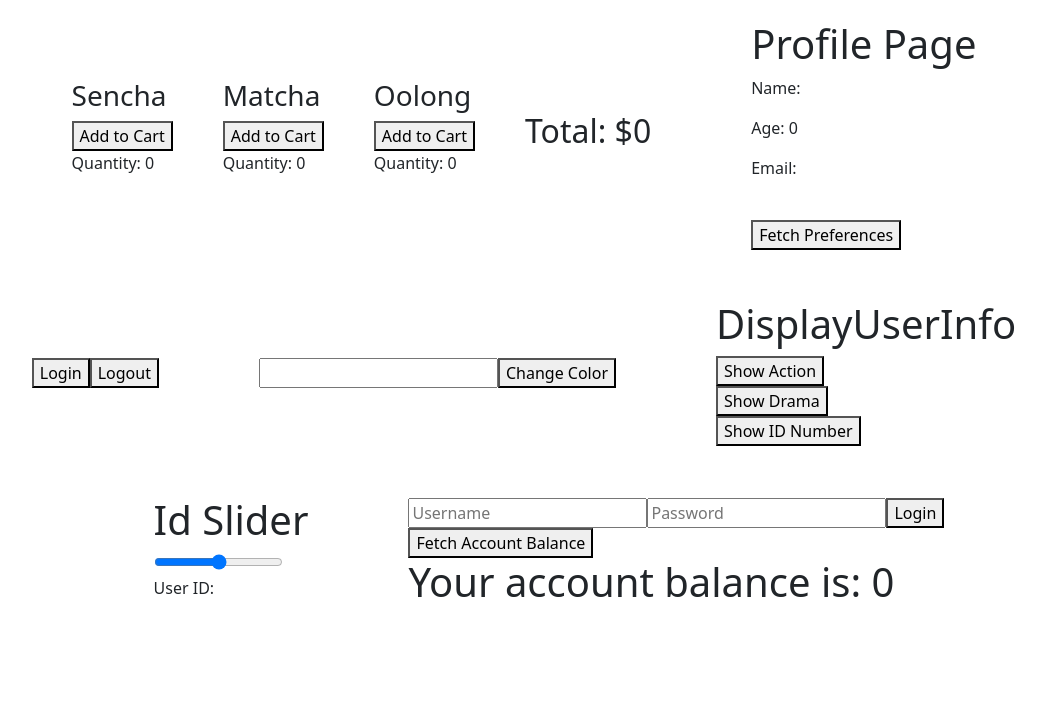
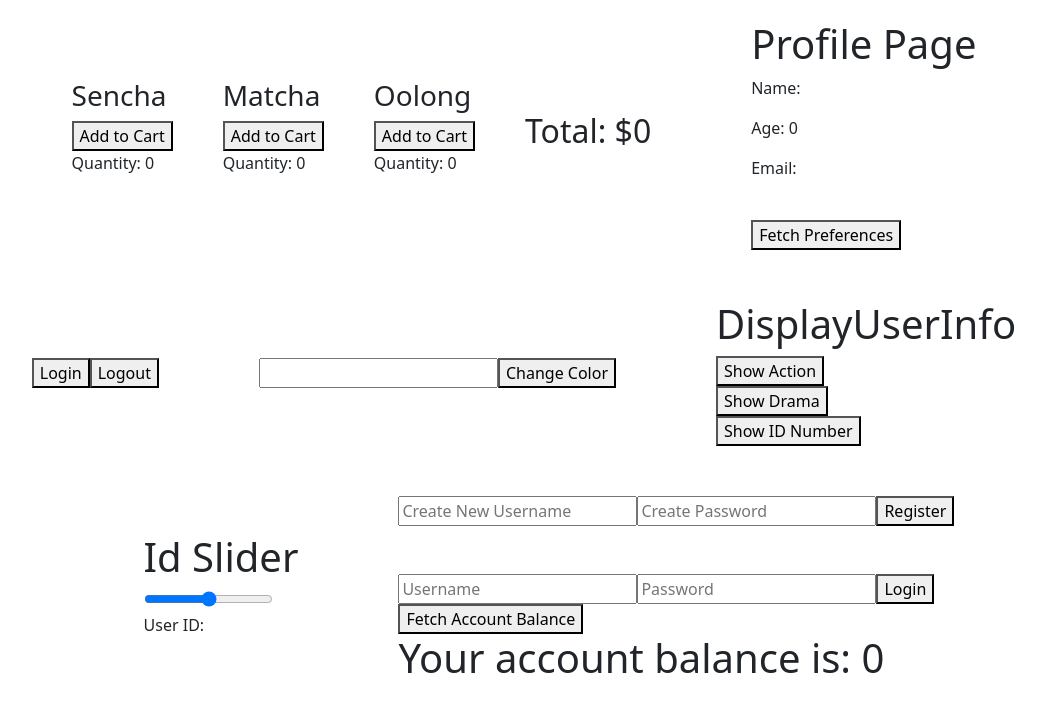
Before and after one commit to RamiLorca/game-project, a React (Vite) app: page / in a window 1280 px wide. Shown: the top 712 px of the page, without its empty margins (91-1136 px from the left). Built offline with nearby package versions, Linux system fonts and the light colour scheme.

Commit message:
added registration section and fixed id variables in slice file

```diff
--- a/src/components/AccountBalance.component.tsx
+++ b/src/components/AccountBalance.component.tsx
@@ -1,6 +1,7 @@
 import {
   fetchAccountBalance,
   fetchLoginDetails,
+  register,
 } from "../utilities/accountUtils";
 import { useSelector, useDispatch } from "react-redux";
 import type { RootState } from "../store";
@@ -8,7 +9,7 @@ import {
   setAccountBalance,
   setActivated,
   setAuthorities,
-  setId,
+  setAccountId,
   setToken,
 } from "../features/account";
 import { useState } from "react";
@@ -19,6 +20,9 @@ const AccountBalance = () => {
 
   const [username, setUsername] = useState("");
   const [password, setPassword] = useState("");
+
+  const [newUsername, setNewUsername] = useState("");
+  const [newPassword, setNewPassword] = useState("");
 
   const dispatch = useDispatch();
 
@@ -37,15 +41,30 @@ const AccountBalance = () => {
     }
   };
 
+  const handleRegister = async (e: React.FormEvent) => {
+    e.preventDefault();
+
+    try {
+      const response = await register(newUsername, newPassword);
+      console.log(response);
+      console.log("Account Balance: registered as " + newUsername);
+
+      setNewUsername("");
+      setNewPassword("");
+    } catch (error) {
+      console.error(error);
+    }
+  };
+
   const handleLogin = async (e: React.FormEvent) => {
     e.preventDefault();
 
     try {
       const response = await fetchLoginDetails(username, password);
 
-      dispatch(setId(response.user.password));
-      dispatch(setActivated(response.user.activated));
-      dispatch(setAuthorities(response.user.authorities.name));
+      dispatch(setAccountId(response.account.account_id));
+      dispatch(setActivated(response.account.activated));
+      dispatch(setAuthorities(response.account.authorities.name));
       dispatch(setToken(response.token));
 
       setUsername("");
@@ -59,6 +78,27 @@ const AccountBalance = () => {
 
   return (
     <div>
+      <form onSubmit={handleRegister}>
+        <input
+          type="text"
+          placeholder="Create New Username"
+          value={newUsername}
+          onChange={(e) => setNewUsername(e.target.value)}
+        />
+
+        <input
+          type="text"
+          placeholder="Create Password"
+          value={newPassword}
+          onChange={(e) => setNewPassword(e.target.value)}
+        />
+
+        <button type="submit">Register</button>
+      </form>
+
+      <br />
+      <br />
+
       <form onSubmit={handleLogin}>
         <input
           type="text"
@@ -68,7 +108,7 @@ const AccountBalance = () => {
         />
 
         <input
-          type="text"
+          type="password"
           placeholder="Password"
           value={password}
           onChange={(e) => setPassword(e.target.value)}
@@ -78,11 +118,7 @@ const AccountBalance = () => {
       </form>
 
       <button onClick={handleFetchAccountBalance}>Fetch Account Balance</button>
-      {/* {account.balance != null ? (
-        <h1>Your account balance is: {account.balance}</h1>
-      ) : (
-        <h1>Loading account balance...</h1>
-      )} */}
+
       {account.balance !== null && (
         <div>
           <h1>Your account balance is: {account.balance}</h1>
@@ -92,6 +128,4 @@ const AccountBalance = () => {
   );
 };
 
-// testing git rebase
-
 export default AccountBalance;
--- a/src/features/account.tsx
+++ b/src/features/account.tsx
@@ -5,7 +5,6 @@ export interface Authorities {
 }
 
 export interface AccountState {
-    id: number;
     account_id: number;
     username: string;
     password: string;
@@ -16,8 +15,7 @@ export interface AccountState {
 }
 
 const initialStateValue: AccountState = {
-    id: 0,
-    account_id: 2002,
+    account_id: 0,
     password: "",
     username: "",
     activated: false,
@@ -31,7 +29,7 @@ export const accountSlice = createSlice({
     initialState: initialStateValue,
     reducers: {
         login: (state, action: PayloadAction<AccountState>) => {
-            state.id = action.payload.id;
+            state.account_id = action.payload.account_id;
             state.username = action.payload.username;
             state.password = action.payload.password;
             // state.token = action.payload.token;
@@ -44,8 +42,8 @@ export const accountSlice = createSlice({
         setUsername: (state, action: PayloadAction<string>) => {
             state.username = action.payload;
         },
-        setId: (state, action: PayloadAction<number>) => {
-            state.id = action.payload;
+        setAccountId: (state, action: PayloadAction<number>) => {
+            state.account_id = action.payload;
         },
         setPassword: (state, action: PayloadAction<string>) => {
             state.password = action.payload;
@@ -67,7 +65,7 @@ export const accountSlice = createSlice({
 export const {
     setAccountBalance,
     setUsername,
-    setId,
+    setAccountId,
     login,
     setPassword,
     setActivated,
--- a/src/utilities/accountUtils.tsx
+++ b/src/utilities/accountUtils.tsx
@@ -39,3 +39,20 @@ export const fetchLoginDetails = async (username: string, password: string) => {
     throw new Error("Failed to log in");
   }
 };
+
+export const register = async (username: string, password: string) => {
+  try {
+    const response = await axios.post(`${API_BASE_URL}/register`, {
+      username,
+      password,
+    });
+    if (response.status === 201) {
+      console.log("Successfully registered as " + username);
+    } else {
+      throw new Error("Failed to register");
+    }
+  } catch (error) {
+    console.error(error);
+    throw new Error("Failed to register");
+  }
+};
```
